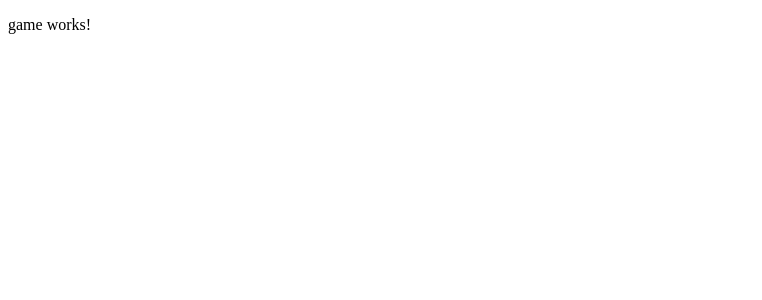
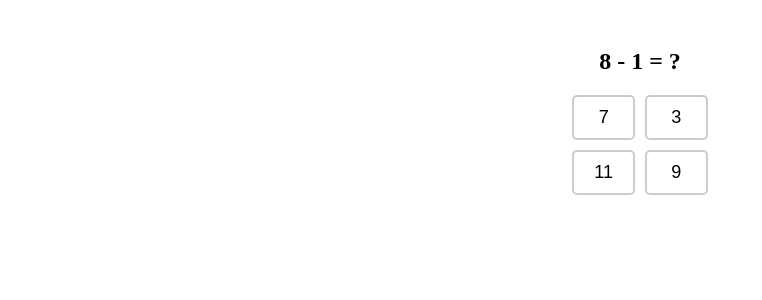
Before and after one commit to jadenmounteer/lemon-brains, an Angular app: page / in a window 1280 px wide. Shown: the top 300 px of the page, without its empty margins (0-762 px from the left). Built offline with nearby package versions, Linux system fonts and the light colour scheme.

Commit message:
Implement game logic and UI for question display and answer checking

```diff
--- a/src/app/components/game/game.component.html
+++ b/src/app/components/game/game.component.html
@@ -1 +1,14 @@
-<p>game works!</p>
+<div class="game-container">
+  <div class="question-container" *ngIf="currentQuestion">
+    <h2>{{ currentQuestion.question }}</h2>
+    <div class="options">
+      <button
+        *ngFor="let option of currentQuestion.options"
+        (click)="checkAnswer(option)"
+        class="option-button"
+      >
+        {{ option }}
+      </button>
+    </div>
+  </div>
+</div>
--- a/src/app/components/game/game.component.scss
+++ b/src/app/components/game/game.component.scss
@@ -0,0 +1,34 @@
+.game-container {
+  display: flex;
+  justify-content: center;
+  align-items: center;
+  padding: 20px;
+}
+
+.question-container {
+  text-align: center;
+
+  h2 {
+    font-size: 24px;
+    margin-bottom: 20px;
+  }
+}
+
+.options {
+  display: grid;
+  grid-template-columns: repeat(2, 1fr);
+  gap: 10px;
+}
+
+.option-button {
+  padding: 10px 20px;
+  font-size: 18px;
+  cursor: pointer;
+  border: 2px solid #ccc;
+  border-radius: 5px;
+  background: white;
+
+  &:hover {
+    background: #f0f0f0;
+  }
+}
--- a/src/app/components/game/game.component.ts
+++ b/src/app/components/game/game.component.ts
@@ -1,12 +1,34 @@
-import { Component } from '@angular/core';
+import { Component, OnInit } from '@angular/core';
+import { CommonModule } from '@angular/common';
+import { MathService } from '../../services/math.service';
+import { MathQuestion } from '../../models/math-question.interface';
 
 @Component({
   selector: 'app-game',
   standalone: true,
-  imports: [],
+  imports: [CommonModule],
   templateUrl: './game.component.html',
-  styleUrl: './game.component.scss'
+  styleUrl: './game.component.scss',
 })
-export class GameComponent {
+export class GameComponent implements OnInit {
+  currentQuestion?: MathQuestion;
 
+  constructor(private mathService: MathService) {}
+
+  ngOnInit() {
+    this.generateNewQuestion();
+  }
+
+  generateNewQuestion() {
+    this.currentQuestion = this.mathService.generateQuestion();
+  }
+
+  checkAnswer(selectedAnswer: number) {
+    if (this.currentQuestion?.correctAnswer === selectedAnswer) {
+      console.log('Correct!');
+      this.generateNewQuestion();
+    } else {
+      console.log('Wrong answer!');
+    }
+  }
 }
--- /dev/null
+++ b/src/app/models/math-question.interface.ts
@@ -0,0 +1,5 @@
+export interface MathQuestion {
+  question: string;
+  options: number[];
+  correctAnswer: number;
+}
--- /dev/null
+++ b/src/app/services/math.service.ts
@@ -0,0 +1,55 @@
+import { Injectable } from '@angular/core';
+import { MathQuestion } from '../models/math-question.interface';
+
+@Injectable({
+  providedIn: 'root',
+})
+export class MathService {
+  private operations = ['+', '-', '*'];
+  private maxNumber = 10;
+
+  generateQuestion(): MathQuestion {
+    const num1 = Math.floor(Math.random() * this.maxNumber) + 1;
+    const num2 = Math.floor(Math.random() * this.maxNumber) + 1;
+    const operation =
+      this.operations[Math.floor(Math.random() * this.operations.length)];
+
+    let correctAnswer: number;
+    switch (operation) {
+      case '+':
+        correctAnswer = num1 + num2;
+        break;
+      case '-':
+        correctAnswer = num1 - num2;
+        break;
+      case '*':
+        correctAnswer = num1 * num2;
+        break;
+      default:
+        correctAnswer = 0;
+    }
+
+    // Generate wrong options
+    const options = this.generateOptions(correctAnswer);
+
+    return {
+      question: `${num1} ${operation} ${num2} = ?`,
+      options: options,
+      correctAnswer: correctAnswer,
+    };
+  }
+
+  private generateOptions(correctAnswer: number): number[] {
+    const options = [correctAnswer];
+
+    while (options.length < 4) {
+      const wrongAnswer = correctAnswer + Math.floor(Math.random() * 10) - 5;
+      if (wrongAnswer !== correctAnswer && !options.includes(wrongAnswer)) {
+        options.push(wrongAnswer);
+      }
+    }
+
+    // Shuffle options
+    return options.sort(() => Math.random() - 0.5);
+  }
+}
```
